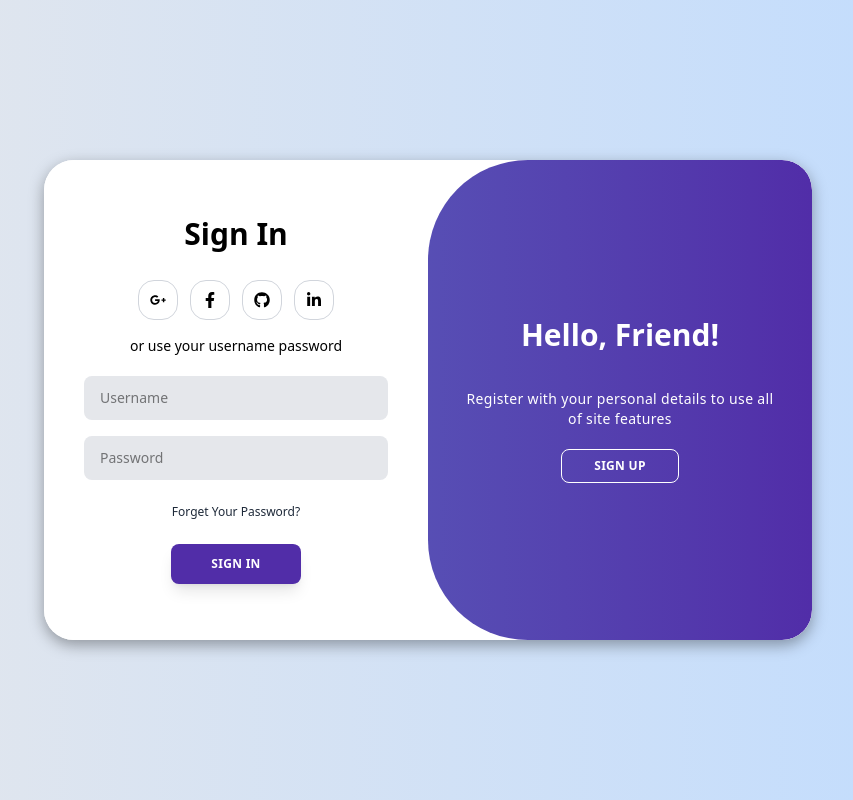
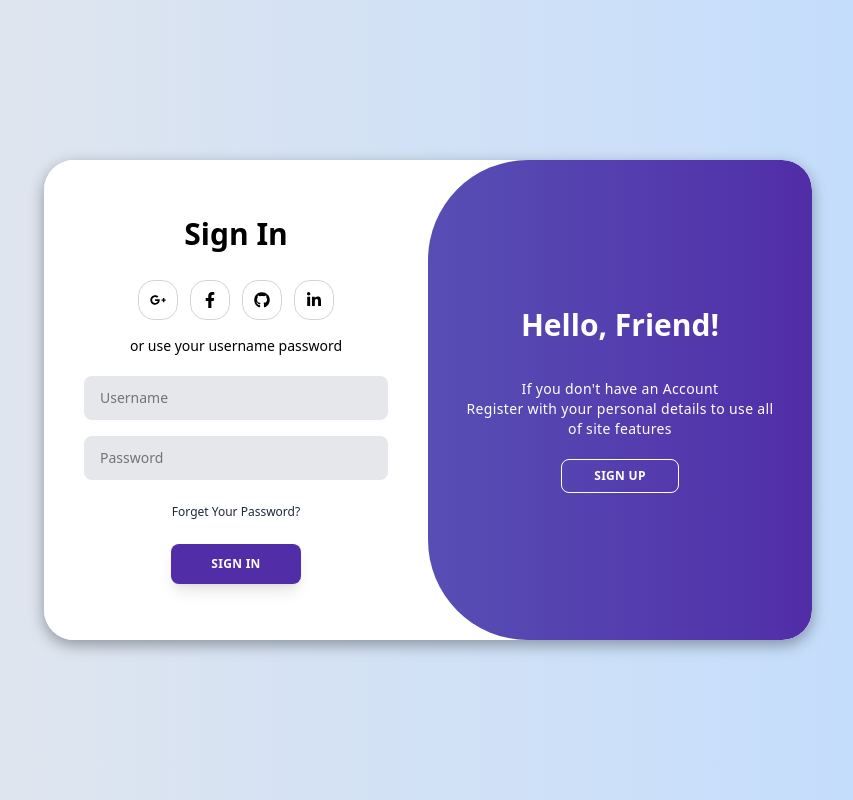
Before and after one commit to enamul-asad/quiz-app-frontend, a React (Vite) app: page / in a window 1280 px wide. Shown: the whole page, without its empty margins (212-1065 px from the left). Built offline with nearby package versions, Linux system fonts and the light colour scheme; no server answers.

Commit message:
Update TogglePanel.jsx

```diff
--- a/src/components/auth/TogglePanel.jsx
+++ b/src/components/auth/TogglePanel.jsx
@@ -8,21 +8,23 @@ const TogglePanel = ({ isActive, setIsActive }) => {
         ${isActive ? '-translate-x-full rounded-l-[30px] rounded-r-[100px]' : 'rounded-r-[30px] rounded-l-[100px]'}
     `}>
       <div className={`
-        bg-gradient-to-r from-[#5c6bc0] to-[#512da8] text-white relative -left-full h-full w-[200%] transform transition-all duration-600 ease-in-out
+        bg-linear-to-r from-[#5c6bc0] to-[#512da8] text-white relative -left-full h-full w-[200%] transform transition-all duration-600 ease-in-out
         ${isActive ? 'translate-x-1/2' : 'translate-x-0'}
       `}>
 
         {/* Left Panel (Shows when Sign In is active) */}
         <div className={`absolute top-0 flex flex-col items-center justify-center h-full w-1/2 px-8 text-center transition-all duration-600 ease-in-out ${isActive ? 'translate-x-0' : '-translate-x-[20%]'}`}>
           <h1 className="font-bold text-3xl mb-4">Welcome Back!</h1>
-          <p className="text-sm leading-5 tracking-wide my-5">Enter your personal details to use all of site features</p>
+          <p className="text-sm leading-5 tracking-wide mt-5">If you have an Account</p>
+          <p className="text-sm leading-5 tracking-wide mb-5">Enter your personal details to use all of site features</p>
           <button onClick={() => setIsActive(false)} className="bg-transparent border border-white text-white text-xs py-2 px-8 rounded-lg font-semibold uppercase tracking-wide cursor-pointer hover:bg-white hover:text-[#512da8] transition-colors">Sign In</button>
         </div>
 
         {/* Right Panel (Shows when Sign Up is active) */}
         <div className={`absolute top-0 right-0 flex flex-col items-center justify-center h-full w-1/2 px-8 text-center transition-all duration-600 ease-in-out ${isActive ? 'translate-x-[20%]' : 'translate-x-0'}`}>
           <h1 className="font-bold text-3xl mb-4">Hello, Friend!</h1>
-          <p className="text-sm leading-5 tracking-wide my-5">Register with your personal details to use all of site features</p>
+          <p className="text-sm leading-5 tracking-wide mt-5">If you don't have an Account</p>
+          <p className="text-sm leading-5 tracking-wide mb-5">Register with your personal details to use all of site features</p>
           <button onClick={() => setIsActive(true)} className="bg-transparent border border-white text-white text-xs py-2 px-8 rounded-lg font-semibold uppercase tracking-wide cursor-pointer hover:bg-white hover:text-[#512da8] transition-colors">Sign Up</button>
         </div>
 
```
